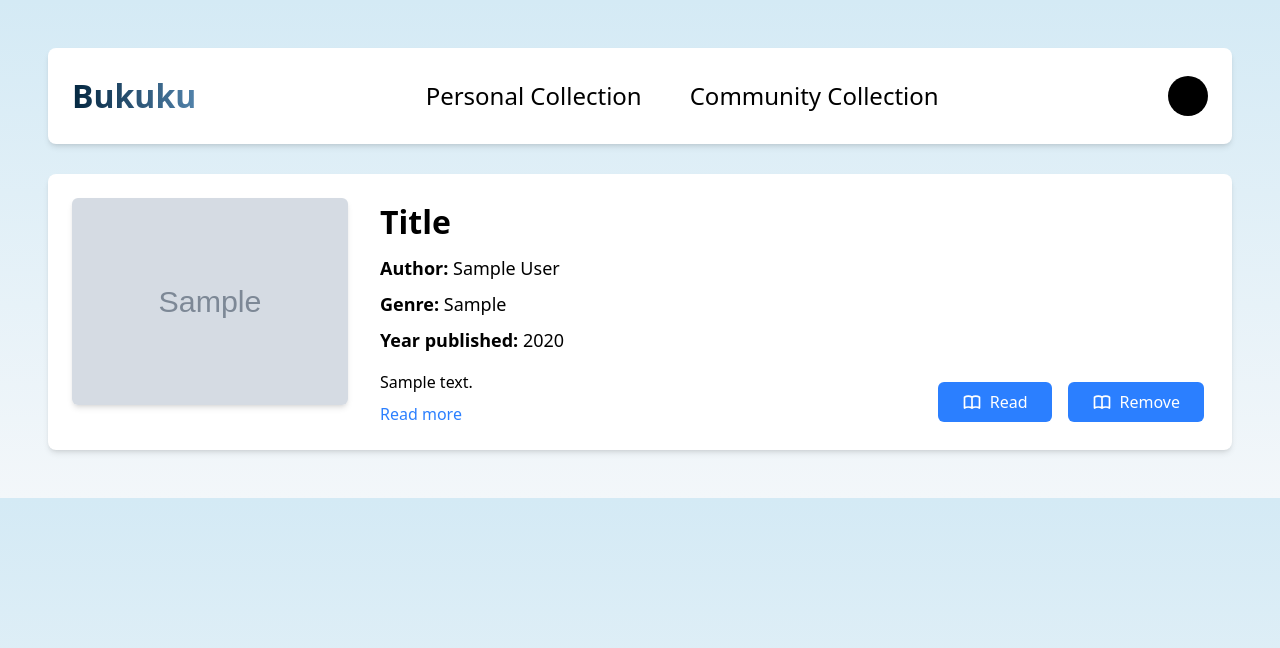
After one commit to UCYenyen/ALP_Webprog_Github, a PHP site: page /book-page-personal.php in a window 1280 px wide. The commit adds this page. Shown: the top 648 px of the page. Run offline with PHP 8.4, Linux system fonts and the light colour scheme; the visitor is signed in with stand-in values (Sample User, id 1); tables that the repository leaves empty or names only in its code hold one stand-in row (values such as "Sample post"); grey boxes marked "Sample" are stand-in pictures.

Commit message:
udah ada book page now working

```diff
--- a/controller/controller.php
+++ b/controller/controller.php
@@ -52,6 +52,7 @@ function getPersonalBooks($user_id){
                 $data['book_id'] = $row['book_id'];
                 $data['user_id'] = $row['user_id'];
                 $data['is_favorite'] = $row['is_favorite'];
+
                 $ownedBooks = getBookById($row['book_id']);
                 $data['cover_image'] = $ownedBooks['cover_image'];
                 array_push($allData, $data);
@@ -59,6 +60,15 @@ function getPersonalBooks($user_id){
         }
     }
     return $allData;
+}
+
+function checkIfBookAlreadyOwned($book_id, $user_id) {
+    $conn = my_ConnectDB();
+    $sql_query = "SELECT * FROM personal_collections WHERE book_id = '$book_id' AND user_id = '$user_id'";
+    $result = mysqli_query($conn, $sql_query) or die("Error: " . mysqli_error($conn));
+    $exists = $result->num_rows > 0;
+    my_closeDB($conn);
+    return $exists;
 }
 
 function getBookById($book_id){
@@ -71,6 +81,9 @@ function getBookById($book_id){
             while ($row = $result->fetch_assoc()) {
                 $data['id'] = $row['id'];
                 $data['title'] = $row['title'];
+                $data['genre'] = $row['genre'];
+                $data['year_published'] = $row['year_published'];
+                $data['owner_id'] = $row['owner_id'];
                 $data['author'] = $row['author'];
                 $data['description'] = $row['description'];
                 $data['cover_image'] = $row['cover_image'];
@@ -172,4 +185,14 @@ function registerUser($username, $password){
     my_closeDB($conn);
     return $result;
 }
+function openBookPage($book_id) {
+    header("Location: book-page.php");
+    $_SESSION['book_id'] = $book_id;
+    exit();
+}
+function openBookPagePersonal($book_id) {
+    header("Location: book-page-personal.php");
+    $_SESSION['book_id'] = $book_id;
+    exit();
+}
 ?>
--- /dev/null
+++ b/view/book-page-personal.php
@@ -0,0 +1,78 @@
+<?php
+    session_start();
+    include_once("../controller/controller.php");
+
+    $bookDetails = getBookById($_SESSION['book_id']);
+?>
+<!DOCTYPE html>
+<html lang="en">
+<head>
+    <meta charset="UTF-8">
+    <meta name="viewport" content="width=device-width, initial-scale=1.0">
+    <title>Bryan Fernando - Obie Zuriel</title>
+    <script src="https://cdn.jsdelivr.net/npm/@tailwindcss/browser@4"></script>
+</head>
+<body class="flex flex-col gap-[30px] bg-gradient-to-b from-[#D4EAF5] to-[#F3F7FA] p-12">
+    <!-- Navbar -->
+    <nav class="flex justify-center items-center">
+        <div class="w-screen p-6 flex items-center justify-between bg-white shadow-md rounded-lg">
+            <h1 class="text-[32px] font-bold bg-gradient-to-r from-[#042740] to-[#5283AB] bg-clip-text text-transparent">
+                Bukuku
+            </h1>
+            <div class="hidden md:flex gap-[48px] text-[24px]">
+                <a href="personal-collection.php">Personal Collection</a>
+                <a href="community-collection.php">Community Collection</a>
+            </div>
+            <div class="flex md:hidden flex-col gap-1">
+               <div class="w-8 h-1 bg-black"></div>
+               <div class="w-8 h-1 bg-black"></div>
+               <div class="w-8 h-1 bg-black"></div>
+            </div>
+            <div class="hidden md:block">
+                <a href="account.php" class="w-10 h-10 rounded-full bg-black block"></a>
+            </div>
+        </div>
+    </nav>
+
+    <!-- Book Details -->
+    <div class="flex flex-col bg-white shadow-md rounded-lg p-6 gap-[20px]">
+        <div class="relative flex flex-col md:flex-row gap-8 h-full justify-between">
+            <!-- Book Cover Image -->
+            <div class="w-full md:w-1/4">
+                <img
+                    src="<?php echo $bookDetails['cover_image']; ?>"
+                    class="w-full h-auto object-cover rounded-md shadow-md"
+                >
+            </div>
+
+            <!-- Book Details -->
+            <div class="w-full h-full md:w-3/4">
+                <h1 class="text-[32px] font-bold mb-2">Title</h1>
+                <div class="flex flex-col gap-2">
+                    <p class="text-lg"><strong>Author:</strong> <?php echo"$bookDetails[author]"?></p>
+                    <p class="text-lg"><strong>Genre:</strong> <?php echo"$bookDetails[genre]"?></p>
+                    <p class="text-lg"><strong>Year published:</strong> <?php echo"$bookDetails[year_published]"?></p>
+                </div>
+                <p class="mt-4"><?php echo"$bookDetails[description]"?></p>
+                <a href="#" class="text-blue-500 hover:underline mt-2 inline-block" id="read-more">Read more</a>
+
+                <!-- Action Buttons -->
+                <div class="flex justify-end gap-4 absolute bottom-1 right-1">
+                    <button type="submit" class="flex items-center justify-center gap-2 bg-blue-500 hover:bg-blue-600 text-white px-6 py-2 rounded-md">
+                        <svg xmlns="http://www.w3.org/2000/svg" class="h-5 w-5" fill="none" viewBox="0 0 24 24" stroke="currentColor">
+                            <path stroke-linecap="round" stroke-linejoin="round" stroke-width="2" d="M12 6.253v13m0-13C10.832 5.477 9.246 5 7.5 5S4.168 5.477 3 6.253v13C4.168 18.477 5.754 18 7.5 18s3.332.477 4.5 1.253m0-13C13.168 5.477 14.754 5 16.5 5c1.747 0 3.332.477 4.5 1.253v13C19.832 18.477 18.247 18 16.5 18c-1.746 0-3.332.477-4.5 1.253" />
+                        </svg>
+                        Read
+                    </button>
+                    <button type="submit" class="flex items-center justify-center gap-2 bg-blue-500 hover:bg-blue-600 text-white px-6 py-2 rounded-md">
+                        <svg xmlns="http://www.w3.org/2000/svg" class="h-5 w-5" fill="none" viewBox="0 0 24 24" stroke="currentColor">
+                            <path stroke-linecap="round" stroke-linejoin="round" stroke-width="2" d="M12 6.253v13m0-13C10.832 5.477 9.246 5 7.5 5S4.168 5.477 3 6.253v13C4.168 18.477 5.754 18 7.5 18s3.332.477 4.5 1.253m0-13C13.168 5.477 14.754 5 16.5 5c1.747 0 3.332.477 4.5 1.253v13C19.832 18.477 18.247 18 16.5 18c-1.746 0-3.332.477-4.5 1.253" />
+                        </svg>
+                        Remove
+                    </button>
+                </div>
+            </div>
+        </div>
+    </div>
+</body>
+</html>
```
Also changed, not shown: view/book-page.php (renamed from view/bookPage.php, +31 -5 lines), view/community-collection.php (+8 -2 lines), view/personal-collection.php (+15 -6 lines).
